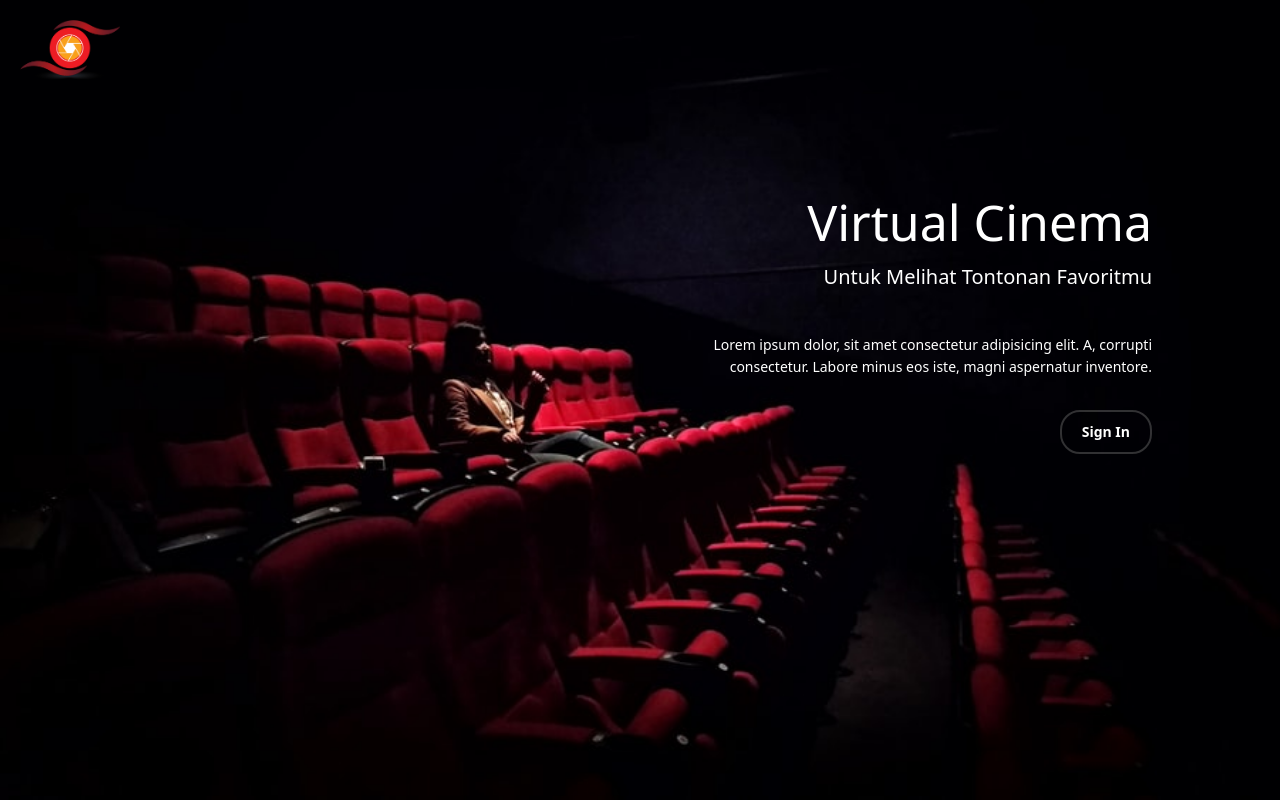
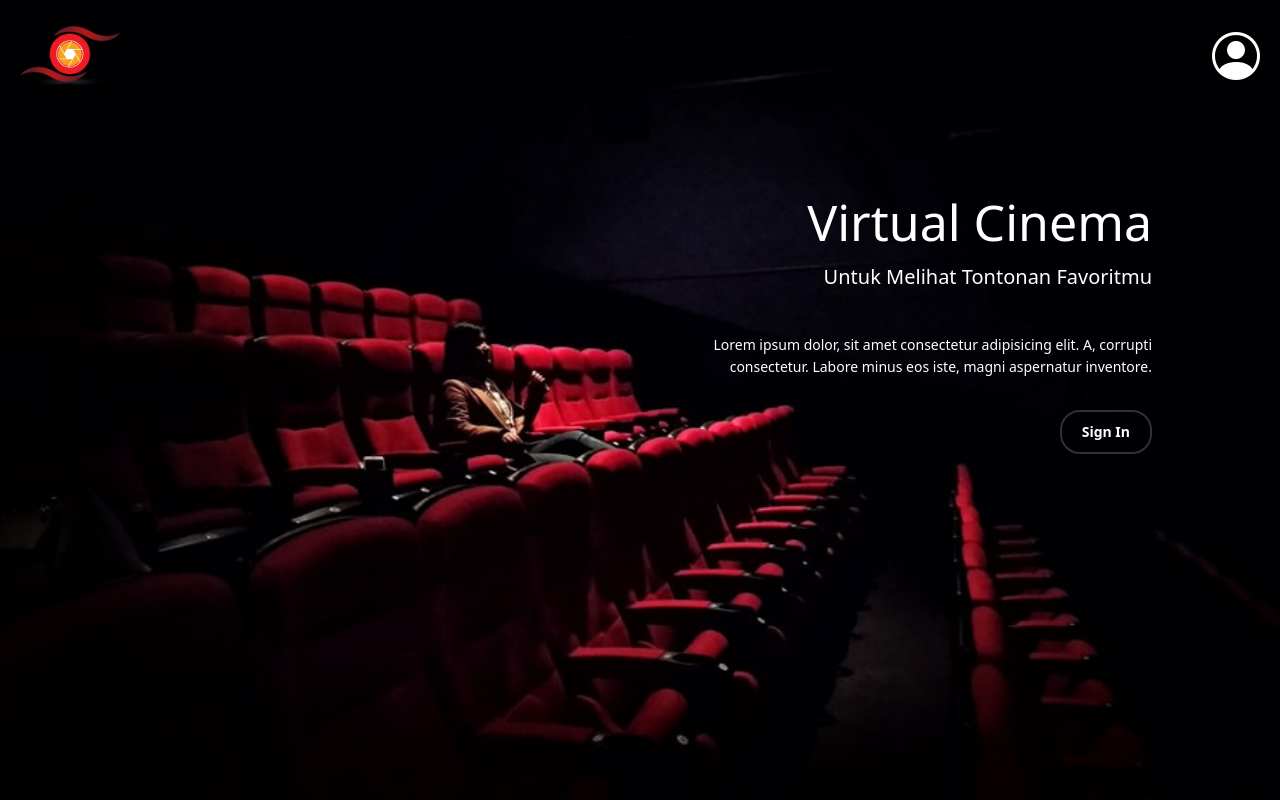
Before and after one commit to hisyamdf/project-frontend, a React (Create React App) app: page / in a window 1280 px wide. Built offline with nearby package versions, Linux system fonts and the light colour scheme.

Commit message:
edit directory, change css to react, add cards, add user profile in header

```diff
--- a/public/index.html
+++ b/public/index.html
@@ -24,6 +24,8 @@
       work correctly both with client-side routing and a non-root public URL.
       Learn how to configure a non-root public URL by running `npm run build`.
     -->
+    <!-- icon -->
+    <link rel="stylesheet" href="https://cdn.jsdelivr.net/npm/bootstrap-icons@1.5.0/font/bootstrap-icons.css">
     <title>React App</title>
   </head>
   <body>
--- a/src/App.css
+++ b/src/App.css
@@ -6,57 +6,15 @@
   text-decoration: none;
 }
 
-.header {
-	display: flex;
-	padding: 20px;
-	position: fixed;
-	width: 100vw;
-	z-index: 3;
-}
-
-.logo {
-	width: 100px;
-	height: auto;
-	transition: margin 0.125s ease;
-}
-
-.home {
-	width: 100%;
-  	height: 100vh;
-	position: fixed;
-	background-size: cover;
-	min-height: 600px;
-}
-
 .home .content {
-	display: flex;
-	flex-direction: column;
+	text-align: right;
 	align-items: flex-end;
-	position: fixed;
-	z-index: 4;
 	width: 500px;
 	right: 10vw;
 	top: 15vw;
 	color: white;
 	max-width: 450px;
-	text-align: right;
-}
-
-.home .content h1{
-	  font-size: 50px;
-}
-
-.home .content h2 {
-	margin: 5px 0;
-	font-size: 20px;
-}
-
-.home .content p {
-	width: 100%;
-	font-size: 14px;
-	font-weight: 250;
-	line-height: 1.6;
-	margin-top: 40px;
+	z-index: 4;
 }
 
 .bg {
@@ -64,11 +22,6 @@
 	position: absolute;
 	z-index: 1;
 	width: 100%;
-}
-
-.home .content .button {
-	display: flex;
-	margin-top: 15px;
 }
 
 .button {
@@ -97,25 +50,7 @@
 	width: 100%;
 	color: black;
 	background: white;
-	justify-content: center;
 	font-size: 20px;
-}
-
-.comeback, .regisform {
-	width: 40%;
-	color: black;
-	background: white;
-	justify-content: center;
-	font-size: 20px;
-}
-
-.login-form, .regis-form {
-	background:rgba(0, 0, 0, 0.85);
-	color: white;
-}
-
-.login-form p {
-	margin-top: 2vh;
 }
 
 .link {
@@ -124,11 +59,6 @@
 
 .link:hover {
 	color: tomato;
-}
-
-.login-title, .regis-title {
-	text-align: center;
-	font-size: 40px;
 }
 
 .field {
@@ -145,19 +75,23 @@
 	color: white;
 }
 
-.form-regis {
-	display: flex;
-	flex-direction: column;
-	position: fixed;
-	z-index: 2;
-	margin-top: 15vh;
+.comeback, .regisform {
+	width: 40%;
+	color: black;
+	background: white;
+	justify-content: center;
+	font-size: 20px;
+}
+
+.login-form, .regis-form {
+	background:rgba(0, 0, 0, 0.85);
 	color: white;
 }
 
-.form-check {
-	margin: 10px 0 0 -10px;
+.login-title, .regis-title {
+	text-align: center;
+	font-size: 40px;
 }
-
 @media only screen and (max-width: 600px) {
 	.home .content {
 		text-align: center;
--- a/src/components/Formlogin.js
+++ b/src/components/Formlogin.js
@@ -1,6 +1,6 @@
 import React, { useState } from "react";
 import { Modal, Button, Form } from "react-bootstrap";
-import { Link } from 'react-router-dom'
+import { Link } from "react-router-dom";
 import "bootstrap/dist/css/bootstrap.min.css";
 
 const Formlogin = () => {
@@ -10,17 +10,25 @@ const Formlogin = () => {
 
   return (
     <>
-      <Button className="button join" variant="primary" onClick={handleShow}>
+      <Button
+        className="button join d-flex"
+        variant="primary"
+        onClick={handleShow}
+        style={{ marginTop: "15px" }}
+      >
         Sign In
       </Button>
 
-      <Modal show={show} onHide={handleClose} className="bg-gradient"
-      centered>
+      <Modal show={show} onHide={handleClose} className="bg-gradient" centered>
         <Modal.Body className="login-form">
           <Modal.Title className="login-title">Sign In</Modal.Title>
           <Form>
             <Form.Group className="form-floating" id="floatingEmailLogin">
-              <Form.Control className="field email-login" type="email" placeholder="Email"/>
+              <Form.Control
+                className="field email-login"
+                type="email"
+                placeholder="Email"
+              />
               <label for="floatingEmailLogin">Email</label>
             </Form.Group>
 
@@ -29,20 +37,28 @@ const Formlogin = () => {
             </Form.Text>
 
             <Form.Group className="form-floating" id="floatingPasswordLogin">
-              <Form.Control className="field pass-login" type="password" placeholder="Password"/>
+              <Form.Control
+                className="field pass-login"
+                type="password"
+                placeholder="Password"
+              />
               <label for="floatingPasswordLogin">Password</label>
             </Form.Group>
-            <Form.Group className="form-check" controlId="formBasicCheckbox">
+            <Form.Group className="form-check" controlId="formBasicCheckbox" style={{margin: "10px 0 0 -20px"}}>
               <Form.Check type="checkbox" label="Remember Me" />
             </Form.Group>
           </Form>
 
-
-          <Button className="button loginform" variant="primary" onClick={handleClose}>
+          <Button
+            className="button loginform justify-content-center"
+            variant="primary"
+            onClick={handleClose}
+          >
             Sign In
           </Button>
-          <p>Belum Punya Akun? {" "}
-          <Link exact to={"/signup"} className="link">
+          <p style={{marginTop: "2vh"}}>
+            Belum Punya Akun?{" "}
+            <Link exact to={"/signup"} className="link register">
               Daftar di sini
             </Link>
           </p>
--- a/src/components/Formregister.js
+++ b/src/components/Formregister.js
@@ -32,11 +32,11 @@ const Formregister = () => {
 
             <Form.Group className="form-floating" id="floatingGender">
               <Form.Control className="field gender" as="select">
-              <option selected disabled>Choose...</option>
+              <option selected disabled>Pilih...</option>
                 <option>Laki-laki</option>
                 <option>Perempuan</option>
               </Form.Control>
-              <label for="floatingGender">Gender</label>
+              <label for="floatingGender">Jenis Kelamin</label>
             </Form.Group>
 
             <Form.Group className="form-floating" id="floatingAddress">
@@ -50,10 +50,10 @@ const Formregister = () => {
             </Form.Group>
           </Form>
           <div className="d-flex justify-content-between">
-          <Link to="/" className="button comeback btn btn-primary">
+          <Link exact to="/" className="button comeback btn btn-primary">
             Kembali
           </Link>
-          <Link to="/landingpage" className="button regisform btn btn-primary">
+          <Link exact to="/landingpage" className="button regisform btn btn-primary">
             Sign up
           </Link>
           </div>
--- a/src/components/header.js
+++ b/src/components/header.js
@@ -1,12 +1,22 @@
 import React from "react";
-import Logo from "../images/logo/Logo.png";
+import Logo from "../assets/logo/Logo.png";
+import { Link } from "react-router-dom";
 
 const Header = () => {
   return (
-    <header className="header">
-      <a href="/">
-        <img className="logo" src={Logo} alt="" />
-      </a>
+    <header
+      className="d-inline-flex position-fixed justify-content-between"
+      style={{ width: "100vw", padding: "20px", zIndex: "3", alignItems: "center" }}
+    >
+      <Link exact to="/">
+        <img
+          className="h-auto"
+          src={Logo}
+          alt=""
+          style={{ width: "100px", transition: "margin 0.125s ease" }}
+        />
+      </Link>
+      <i className="bi bi-person-circle text-white" style={{ transition: "margin 0.125s ease", fontSize: "48px" }}></i>
     </header>
   );
 };
--- a/src/pages/Home.js
+++ b/src/pages/Home.js
@@ -1,25 +1,48 @@
 import React from "react";
-import Bg from "../images/BG.jpeg";
-import Login from '../components/Formlogin'
+import Bg from "../assets/images/BG.jpeg";
+import Login from "../components/Formlogin";
 import "../App.css";
 
 const Home = () => {
   return (
     <>
-      <div id="home" className="home">
-        <div className="content">
-          <h1>Virtual Cinema</h1>
-          <h2>Untuk Melihat Tontonan Favoritmu</h2>
-          <p>
+      <div
+        id="home"
+        className="home position-fixed"
+        style={{
+          width: "100%",
+          height: "100vh",
+          backgroundSize: "cover",
+          minHeight: "600px",
+        }}
+      >
+        <div
+          className="content d-flex flex-column position-fixed"
+        >
+          <h1 style={{ fontSize: "50px" }}>Virtual Cinema</h1>
+          <h2 style={{ margin: "5px 0", fontSize: "20px" }}>
+            Untuk Melihat Tontonan Favoritmu
+          </h2>
+          <p
+            style={{
+              width: "100%",
+              fontSize: "14px",
+              fontWeight: "250",
+              lineHeight: "1.6",
+              marginTop: "40px",
+            }}
+          >
             Lorem ipsum dolor, sit amet consectetur adipisicing elit. A,
             corrupti consectetur. Labore minus eos iste, magni aspernatur
             inventore.
           </p>
-          <Login/>
+          <Login />
         </div>
         <div
           className="bg"
-          style={{ background: `url(${Bg}) no-repeat center /cover` }}
+          style={{
+            background: `url(${Bg}) no-repeat center /cover`,
+          }}
         />
       </div>
     </>
--- a/src/pages/Signup.js
+++ b/src/pages/Signup.js
@@ -1,6 +1,6 @@
 import React from "react";
 import Register from "../components/Formregister";
-import Bg from "../images/BG.jpeg";
+import Bg from "../assets/images/BG.jpeg";
 import "../App.css";
 
 const Signup = () => {
```
Also changed, not shown: src/components/Cards.js (added, +11 -0 lines), src/assets/images/BG.jpeg (renamed from src/images/BG.jpeg), src/assets/logo/Logo.png (renamed from src/images/logo/Logo.png). Lines whose indentation alone changed are shown as unchanged.
